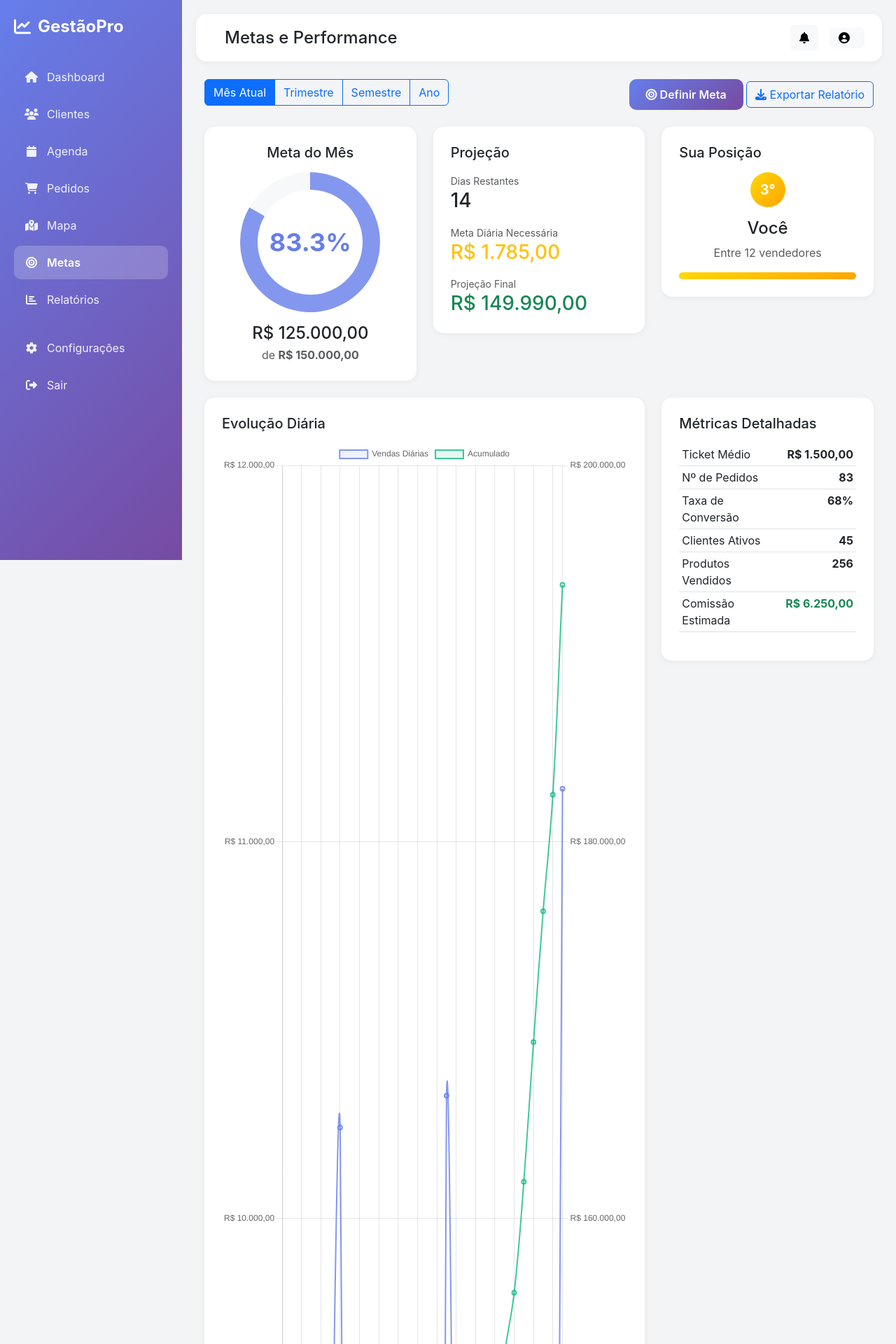
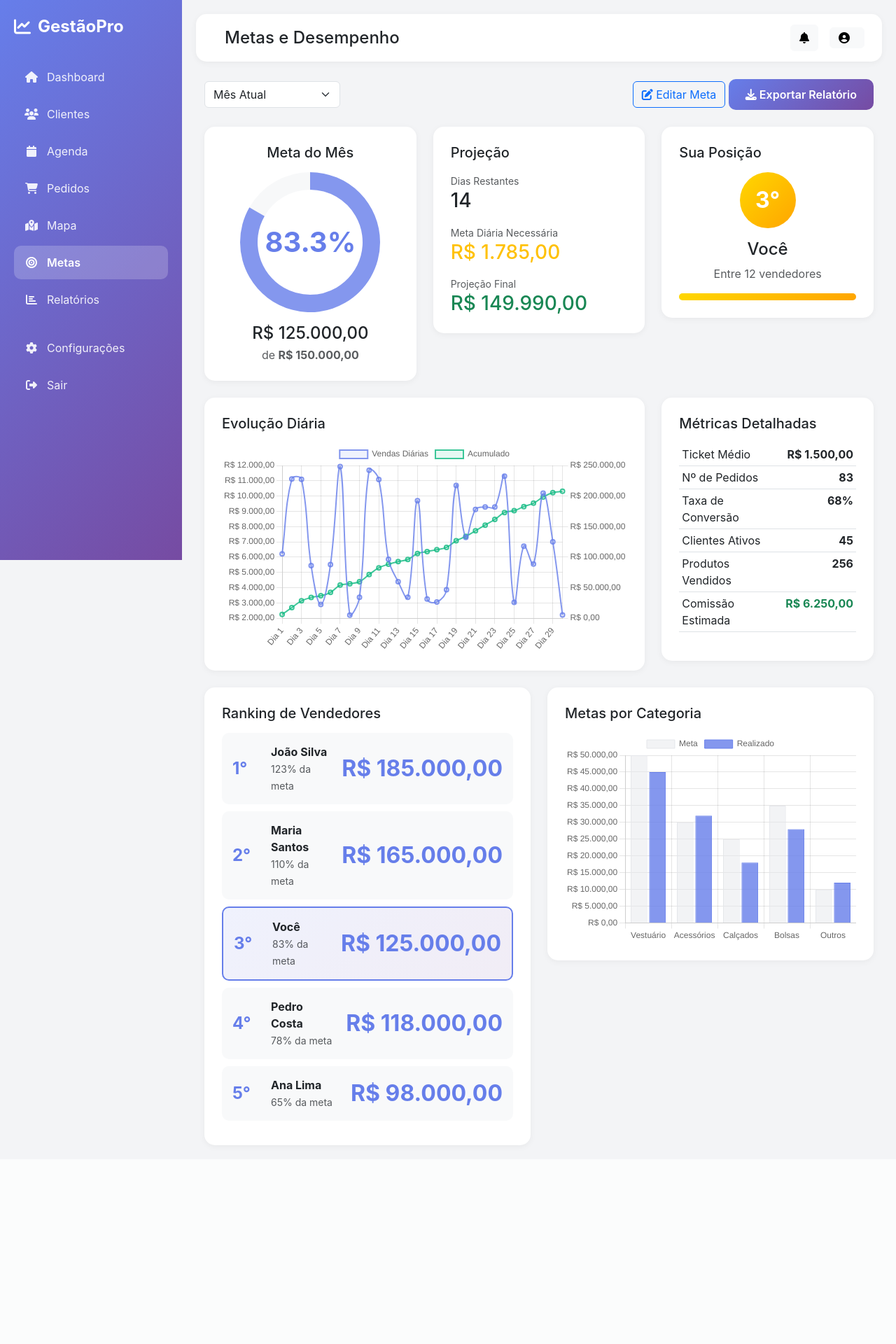
Before and after one commit to caiosilvaazeredo/aprimore360, a Flask app: page /metas in a window 1280 px wide. Shown: the top 1920 px of the page at 70% size. After the commit the page ends 1639 px from the top, so only its background shows below. Run offline with Flask 3, Linux system fonts and the light colour scheme; the visitor is signed in with stand-in values (Sample User, id 1); data that the repository does not hold is empty; some libraries are stand-ins or nearby versions.

Commit message:
fix: resolver problemas de responsividade em todos os gráficos da página de metas
Corrige os três gráficos da página de metas que apresentavam
comportamento incorreto de dimensionamento.

Gráficos corrigidos:

1. progressChart (Gráfico Donut de Progresso)
   - Problema: Tentava ser responsivo mas tinha tamanho fixo necessário
   - Solução: Definir responsive: false com dimensões 200x200px fixas

2. dailyChart (Gráfico de Linha - Evolução Diária)
   - Problema: Crescia infinitamente sem limite de altura
   - Solução: Container com height: 300px e maintainAspectRatio: false

3. categoryChart (Gráfico de Barras - Metas por Categoria)
   - Problema: Sem controle de altura, overflow no container
   - Solução: Container com height: 300px e maintainAspectRatio: false

Resultado:
- Todos os gráficos com tamanho controlado
- Página não apresenta mais scrollbars inesperadas
- Responsivo em todos os dispositivos

```diff
--- a/templates/metas.html
+++ b/templates/metas.html
@@ -1,14 +1,14 @@
 {% extends "base.html" %}
 
 {% block title %}Metas - Gestão Comercial{% endblock %}
-{% block page_title %}Metas e Performance{% endblock %}
+{% block page_title %}Metas e Desempenho{% endblock %}
 
 {% block extra_css %}
 <style>
     .progress-circle {
+        position: relative;
         width: 200px;
         height: 200px;
-        position: relative;
         margin: 0 auto;
     }
 
@@ -17,61 +17,82 @@
         top: 50%;
         left: 50%;
         transform: translate(-50%, -50%);
-        font-size: 36px;
+        font-size: 2.5rem;
         font-weight: bold;
-        color: var(--primary);
-    }
-
-    .ranking-card {
-        background: white;
-        border-radius: 15px;
-        padding: 20px;
-        margin-bottom: 15px;
-        display: flex;
-        align-items: center;
-        justify-content: space-between;
-        transition: all 0.3s;
-    }
-
-    .ranking-card:hover {
-        transform: translateX(5px);
-        box-shadow: 0 5px 15px rgba(0,0,0,0.1);
+        color: #667eea;
     }
 
     .ranking-position {
-        width: 50px;
-        height: 50px;
+        width: 80px;
+        height: 80px;
         border-radius: 50%;
         display: flex;
         align-items: center;
         justify-content: center;
+        font-size: 2rem;
         font-weight: bold;
-        font-size: 20px;
+        color: white;
     }
 
-    .gold { background: linear-gradient(135deg, #FFD700, #FFA500); color: white; }
-    .silver { background: linear-gradient(135deg, #C0C0C0, #808080); color: white; }
-    .bronze { background: linear-gradient(135deg, #CD7F32, #8B4513); color: white; }
+    .ranking-position.gold {
+        background: linear-gradient(135deg, #FFD700, #FFA500);
+    }
+
+    .ranking-position.silver {
+        background: linear-gradient(135deg, #C0C0C0, #A8A8A8);
+    }
+
+    .ranking-position.bronze {
+        background: linear-gradient(135deg, #CD7F32, #A0522D);
+    }
+
+    .ranking-card {
+        padding: 15px;
+        background: #f8f9fa;
+        border-radius: 10px;
+        margin-bottom: 10px;
+        display: flex;
+        align-items: center;
+        gap: 15px;
+    }
+
+    .ranking-card.highlight {
+        background: linear-gradient(135deg, rgba(102, 126, 234, 0.1), rgba(118, 75, 162, 0.1));
+        border: 2px solid #667eea;
+    }
+
+    .ranking-card .position {
+        font-size: 1.5rem;
+        font-weight: bold;
+        color: #667eea;
+        min-width: 40px;
+    }
+
+    .ranking-card .info {
+        flex: 1;
+    }
+
+    .ranking-card .value {
+        font-weight: bold;
+        color: #667eea;
+    }
 </style>
 {% endblock %}
 
 {% block content %}
 <div class="container-fluid">
-    <!-- Period Selector -->
-    <div class="row mb-4">
-        <div class="col-md-6">
-            <div class="btn-group" role="group">
-                <button class="btn btn-outline-primary active" onclick="changePeriod('month')">Mês Atual</button>
-                <button class="btn btn-outline-primary" onclick="changePeriod('quarter')">Trimestre</button>
-                <button class="btn btn-outline-primary" onclick="changePeriod('semester')">Semestre</button>
-                <button class="btn btn-outline-primary" onclick="changePeriod('year')">Ano</button>
-            </div>
+    <!-- Header Actions -->
+    <div class="d-flex justify-content-between align-items-center mb-4">
+        <div>
+            <select class="form-select" id="mesSelect" onchange="loadMetas()">
+                <option value="">Mês Atual</option>
+            </select>
         </div>
-        <div class="col-md-6 text-end">
-            <button class="btn btn-gradient" onclick="openGoalModal()">
-                <i class="fas fa-bullseye"></i> Definir Meta
+        <div>
+            <button class="btn btn-outline-primary" onclick="openGoalModal()">
+                <i class="fas fa-edit"></i> Editar Meta
             </button>
-            <button class="btn btn-outline-primary" onclick="exportReport()">
+            <button class="btn btn-gradient" onclick="exportReport()">
                 <i class="fas fa-download"></i> Exportar Relatório
             </button>
         </div>
@@ -133,7 +154,9 @@
         <div class="col-md-8">
             <div class="stat-card">
                 <h5 class="mb-3">Evolução Diária</h5>
-                <canvas id="dailyChart" height="100"></canvas>
+                <div style="position: relative; height: 300px;">
+                    <canvas id="dailyChart"></canvas>
+                </div>
             </div>
         </div>
 
@@ -186,7 +209,9 @@
         <div class="col-md-6">
             <div class="stat-card">
                 <h5 class="mb-3">Metas por Categoria</h5>
-                <canvas id="categoryChart" height="150"></canvas>
+                <div style="position: relative; height: 300px;">
+                    <canvas id="categoryChart"></canvas>
+                </div>
             </div>
         </div>
     </div>
@@ -197,58 +222,48 @@
     <div class="modal-dialog">
         <div class="modal-content">
             <div class="modal-header">
-                <h5 class="modal-title">Definir Meta</h5>
+                <h5 class="modal-title">Definir Meta Mensal</h5>
                 <button type="button" class="btn-close" data-bs-dismiss="modal"></button>
             </div>
             <div class="modal-body">
                 <form id="goalForm">
                     <div class="mb-3">
-                        <label class="form-label">Período</label>
-                        <select class="form-select" id="periodo">
-                            <option value="month">Mês Atual</option>
-                            <option value="quarter">Trimestre</option>
-                            <option value="year">Ano</option>
-                        </select>
+                        <label class="form-label">Valor da Meta (R$)</label>
+                        <input type="number" class="form-control" id="goalValue" step="0.01" required>
                     </div>
                     <div class="mb-3">
-                        <label class="form-label">Valor da Meta</label>
-                        <input type="number" class="form-control" id="valorMetaInput" step="0.01" required>
-                    </div>
-                    <div class="mb-3">
-                        <label class="form-label">Observações</label>
-                        <textarea class="form-control" id="observacoesMetaInput" rows="3"></textarea>
+                        <label class="form-label">Mês/Ano</label>
+                        <input type="month" class="form-control" id="goalMonth" required>
                     </div>
                 </form>
             </div>
             <div class="modal-footer">
                 <button type="button" class="btn btn-secondary" data-bs-dismiss="modal">Cancelar</button>
-                <button type="button" class="btn btn-gradient" onclick="saveGoal()">
-                    <i class="fas fa-save"></i> Salvar Meta
-                </button>
+                <button type="button" class="btn btn-gradient" onclick="saveGoal()">Salvar Meta</button>
             </div>
         </div>
     </div>
 </div>
-
 {% endblock %}
 
 {% block extra_js %}
 <script>
-    let progressChart, dailyChart, categoryChart;
-    let currentPeriod = 'month';
+    let progressChart;
+    let dailyChart;
+    let categoryChart;
 
-    // Load Goals Data
-    async function loadGoals() {
+    // Load Metas
+    async function loadMetas() {
         try {
             showLoading();
 
             const response = await fetch('/api/metas');
             const data = await response.json();
 
-            // Update main metrics
+            // Update values
+            document.getElementById('progressValue').textContent = `${data.percentual.toFixed(1)}%`;
             document.getElementById('valorRealizado').textContent = formatCurrency(data.realizado);
             document.getElementById('valorMeta').textContent = formatCurrency(data.metaMensal);
-            document.getElementById('progressValue').textContent = `${data.percentual}%`;
             document.getElementById('diasRestantes').textContent = data.diasRestantes;
             document.getElementById('metaDiaria').textContent = formatCurrency(data.metaDiaria);
             document.getElementById('projecaoFinal').textContent = formatCurrency(data.realizado + (data.metaDiaria * data.diasRestantes));
@@ -280,7 +295,8 @@
 
     // Update Progress Chart
     function updateProgressChart(percentage) {
-        const ctx = document.getElementById('progressChart').getContext('2d');
+        const ctx = document.getElementById('progressChart');
+        if (!ctx) return;
 
         if (progressChart) progressChart.destroy();
 
@@ -313,7 +329,8 @@
 
     // Update Daily Chart
     function updateDailyChart() {
-        const ctx = document.getElementById('dailyChart').getContext('2d');
+        const ctx = document.getElementById('dailyChart');
+        if (!ctx) return;
 
         // Generate sample data for current month
         const days = [];
@@ -391,7 +408,8 @@
 
     // Update Category Chart
     function updateCategoryChart() {
-        const ctx = document.getElementById('categoryChart').getContext('2d');
+        const ctx = document.getElementById('categoryChart');
+        if (!ctx) return;
 
         if (categoryChart) categoryChart.destroy();
 
@@ -445,53 +463,36 @@
             const positionClass = r.position === 1 ? 'gold' : r.position === 2 ? 'silver' : r.position === 3 ? 'bronze' : 'bg-light';
 
             return `
-                <div class="ranking-card ${r.isUser ? 'border-primary border-2' : ''}">
-                    <div class="d-flex align-items-center">
-                        <div class="ranking-position ${positionClass} me-3">
-                            ${r.position}°
-                        </div>
-                        <div>
-                            <strong>${r.name}</strong><br>
-                            <small class="text-muted">${formatCurrency(r.value)}</small>
-                        </div>
+                <div class="ranking-card ${r.isUser ? 'highlight' : ''}">
+                    <div class="position">${r.position}°</div>
+                    <div class="info">
+                        <strong>${r.name}</strong><br>
+                        <small class="text-muted">${r.percentage}% da meta</small>
                     </div>
-                    <div class="text-end">
-                        <strong class="${r.percentage >= 100 ? 'text-success' : 'text-warning'}">
-                            ${r.percentage}%
-                        </strong><br>
-                        <small class="text-muted">da meta</small>
-                    </div>
+                    <div class="value">${formatCurrency(r.value)}</div>
                 </div>
             `;
         }).join('');
     }
 
-    // Change Period
-    function changePeriod(period) {
-        currentPeriod = period;
-
-        // Update active button
-        document.querySelectorAll('.btn-group .btn').forEach(btn => {
-            btn.classList.remove('active');
-        });
-        event.target.classList.add('active');
-
-        // Reload data
-        loadGoals();
-    }
-
     // Open Goal Modal
     function openGoalModal() {
-        document.getElementById('goalForm').reset();
+        const now = new Date();
+        document.getElementById('goalMonth').value = `${now.getFullYear()}-${String(now.getMonth() + 1).padStart(2, '0')}`;
         new bootstrap.Modal(document.getElementById('goalModal')).show();
     }
 
     // Save Goal
     async function saveGoal() {
+        const form = document.getElementById('goalForm');
+        if (!form.checkValidity()) {
+            form.reportValidity();
+            return;
+        }
+
         const goalData = {
-            periodo: document.getElementById('periodo').value,
-            valor: parseFloat(document.getElementById('valorMetaInput').value),
-            observacoes: document.getElementById('observacoesMetaInput').value
+            valor: parseFloat(document.getElementById('goalValue').value),
+            mes: document.getElementById('goalMonth').value
         };
 
         try {
@@ -499,23 +500,19 @@
 
             const response = await fetch('/api/metas', {
                 method: 'POST',
-                headers: {
-                    'Content-Type': 'application/json'
-                },
+                headers: { 'Content-Type': 'application/json' },
                 body: JSON.stringify(goalData)
             });
 
-            if (response.ok) {
-                Swal.fire('Sucesso', 'Meta definida com sucesso!', 'success');
-                bootstrap.Modal.getInstance(document.getElementById('goalModal')).hide();
-                loadGoals();
-            } else {
-                Swal.fire('Erro', 'Erro ao salvar meta', 'error');
-            }
+            if (!response.ok) throw new Error('Erro ao salvar meta');
+
+            showToast('Meta definida com sucesso!', 'success');
+            bootstrap.Modal.getInstance(document.getElementById('goalModal')).hide();
+            loadMetas();
 
         } catch (error) {
             console.error('Erro ao salvar meta:', error);
-            Swal.fire('Erro', 'Erro ao salvar meta', 'error');
+            showToast('Erro ao salvar meta', 'error');
         } finally {
             hideLoading();
         }
@@ -523,10 +520,23 @@
 
     // Export Report
     function exportReport() {
-        Swal.fire('Info', 'Exportação de relatório em desenvolvimento', 'info');
+        showToast('Funcionalidade em desenvolvimento', 'info');
     }
 
-    // Initialize on load
-    document.addEventListener('DOMContentLoaded', loadGoals);
+    // Initialize
+    document.addEventListener('DOMContentLoaded', function() {
+        loadMetas();
+
+        // Populate month selector
+        const select = document.getElementById('mesSelect');
+        const now = new Date();
+        for (let i = 0; i < 12; i++) {
+            const date = new Date(now.getFullYear(), now.getMonth() - i, 1);
+            const option = document.createElement('option');
+            option.value = `${date.getFullYear()}-${String(date.getMonth() + 1).padStart(2, '0')}`;
+            option.textContent = date.toLocaleDateString('pt-BR', { month: 'long', year: 'numeric' });
+            if (i > 0) select.appendChild(option);
+        }
+    });
 </script>
 {% endblock %}
```
